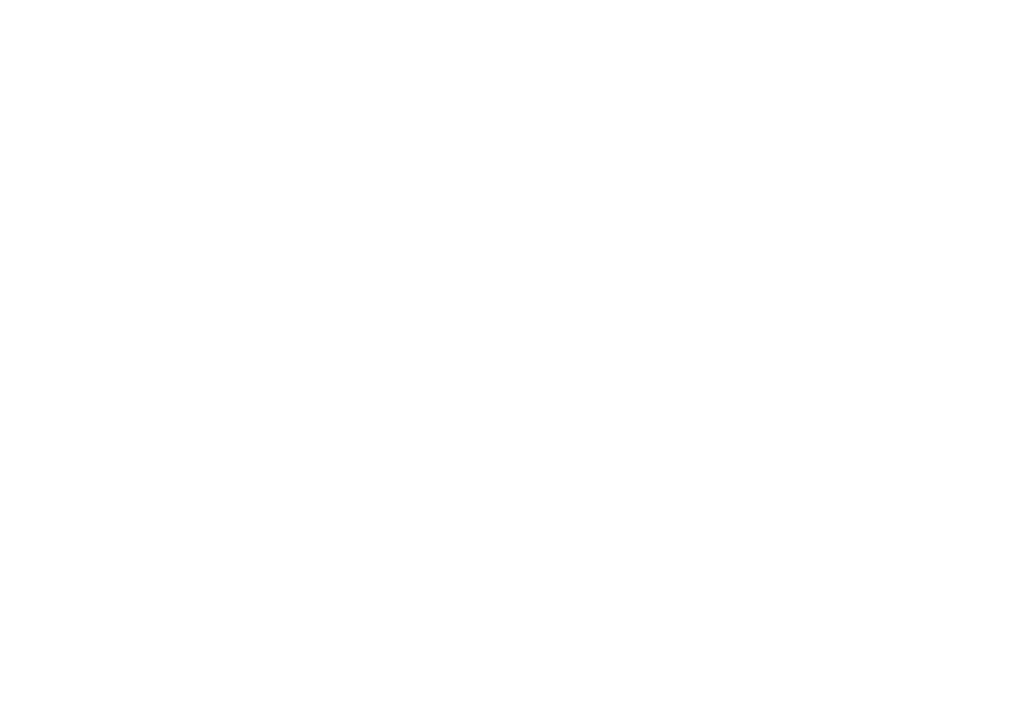
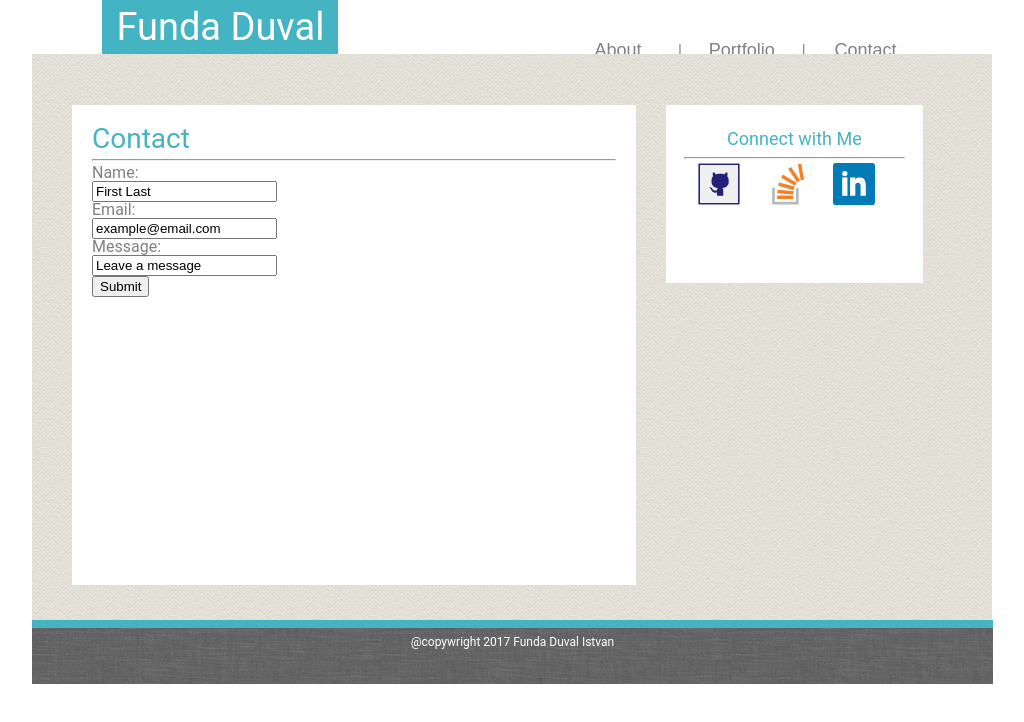
Before and after one commit to funduval/Basic-Portfolio, a plain HTML site: page contact.html in a window 1280 px wide. Shown: the whole page, without its empty margins (128-1152 px from the left). Drawn offline with Linux system fonts and the light colour scheme; files that its build step writes are made by us from their sources.

Commit message:
starting contact

```diff
--- a/assets/css/style.css
+++ b/assets/css/style.css
@@ -60,7 +60,7 @@ footer {
     }
 
     button:hover {
-    background-color: #44b3c2; /* Green */
+    background-color: #44b3c2;
     color: white;
     }
 
@@ -133,20 +133,20 @@ footer {
     }
 
     h2 {
-        color: grey;
+        color: #44b3c2;
         margin-top: 0px;
         margin-bottom: 6px;
         padding: 0px;
-        font-size: 26px;
+        font-size: 28px;
 
     }
 
     h3 {
 
         margin-top: 17px;
-        margin-bottom:8px;
+        margin-bottom:9px;
         text-align: center;
-        color:grey;
+        color: #44b3c2;
 
     }
 
--- a/contact.html
+++ b/contact.html
@@ -0,0 +1,72 @@
+<!DOCTYPE html>
+<html lang="en">
+
+<head>
+    <meta charset="UTF-8">
+    <title>Funda Duval Portfolio</title>
+    <link rel="stylesheet" href="assets/reset.css">
+    <link rel="stylesheet" href="assets/css/style.css">
+   <link href="https://fonts.googleapis.com/css?family=Source+Sans+Pro" rel="stylesheet">
+
+</head>
+
+<body>
+    <h1>Funda Duval</h1>
+    <ul id="headerMenu">
+        <li>
+            <button type="button">About</button>
+        </li>|
+        <li>
+            <button type="button">Portfolio</button>
+        </li>|
+        <li>
+            <button type="button">Contact</button>
+        </li>
+    </ul>
+    <div id="mainBody">
+        <div id="mainContent">
+            <h2> Contact </h2>
+            <hr>
+
+
+            <form action="/action_page.php">
+              Name:<br>
+              <input type="text" name="name" value="First Last"><br>
+              Email:<br>
+              <input type="text" name="email" value="example@email.com"><br>
+              Message:<br>
+              <input type="text" name="message" value="Leave a message"><br>
+              <input type="submit" value="Submit">
+            </form>
+
+
+        </div>
+        <div id="sidebar">
+            <h3> Connect with Me </h3>
+            <hr>
+            <ul id="sidebarMenu">
+                <li>
+                    <a href="https://github.com/funduval"><img class="logoButtons" src="assets/images/github_logo.svg"/></a>
+                </li>
+                <li>
+                    <a href="http://stackexchange.com/users/10547175/funda-istvan"><img class="logoButtons" src="assets/images/stack_logo.svg"/></a>
+                </li>
+                <li>
+                    <a href="http://linkedin.com/in/fundaduval"><img class="logoButtons" src="assets/images/linkedin_logo.svg" style="margin-left: 10px;"/></a>
+                </li>
+            </ul>
+        </div>
+
+
+
+        <footer>
+        <p>@copywright 2017 Funda Duval Istvan</p>
+    </footer>
+
+
+    </div>
+
+
+</body>
+
+</html>
```
Also changed, not shown: index.html (+1 -1 lines).
